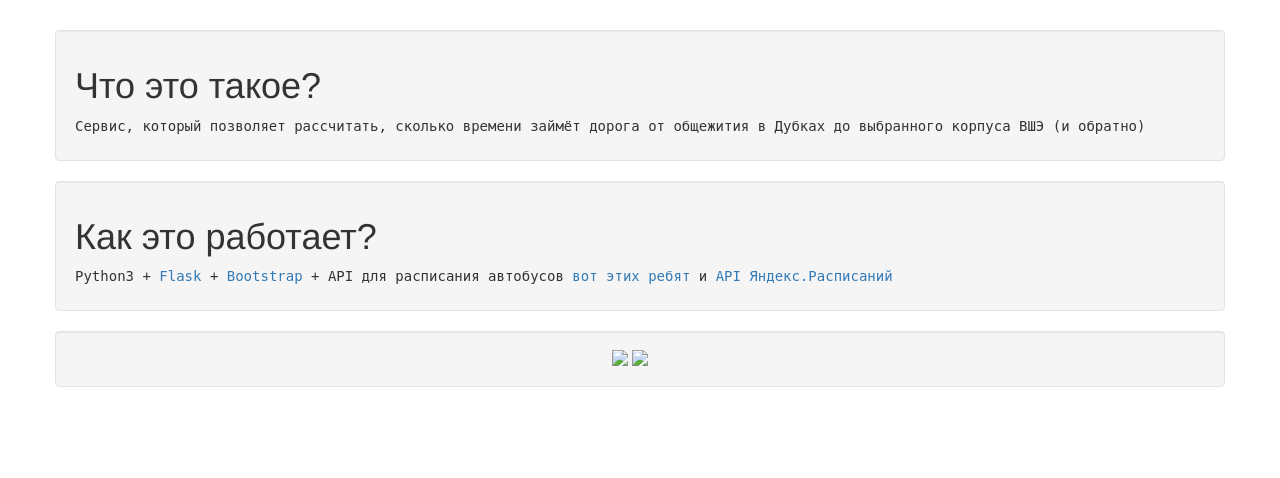
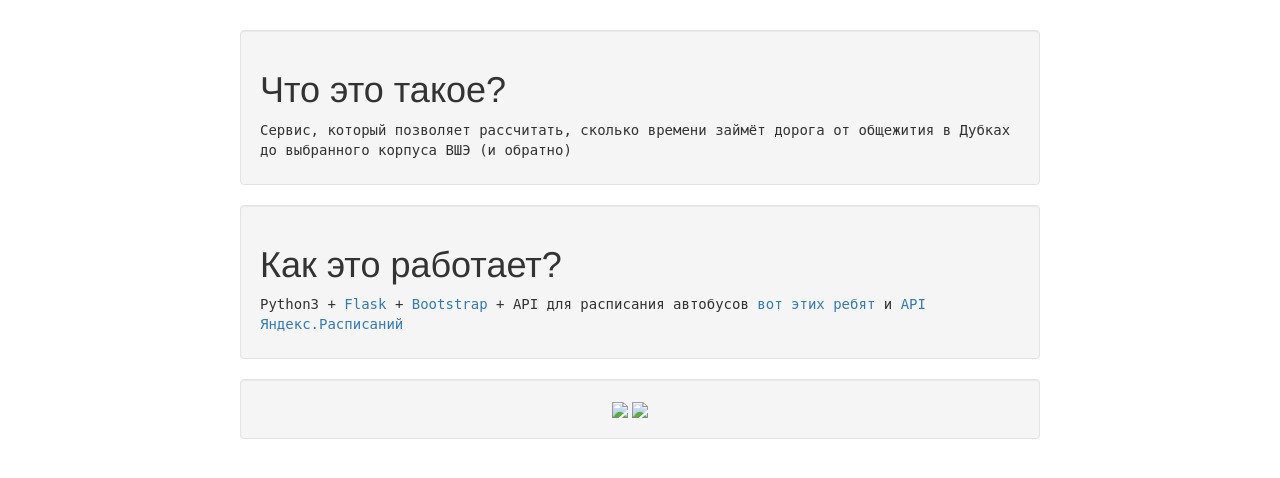
Before and after one commit to vmax/dubki, a Flask app: page /about in a window 1280 px wide. Shown: the top 478 px of the page. Run offline with Flask 2, Linux system fonts and the light colour scheme; some libraries are stand-ins or nearby versions.

Commit message:
design rework
get rid of .container use

```diff
--- a/static/dubki.css
+++ b/static/dubki.css
@@ -1,9 +1,5 @@
 body {
 	padding-top: 30px;
-}
-
-.container {
-	padding-top: 15px;
 }
 
 label {
@@ -15,3 +11,8 @@ label {
 .navbar {
 	text-align: center;
 }
+
+.main {
+    width: 800px;
+    margin: 0 auto;
+}
--- a/templates/about.html
+++ b/templates/about.html
@@ -10,12 +10,14 @@
     </head>
 
     <body>
-    	  <div class='container well'>
+        <div class='main'>
+    	  <div class='well'>
     	  	<h1>Что это такое?</h1>
     	  	<label>Сервис, который позволяет рассчитать, сколько времени займёт дорога от общежития в Дубках
     	  		до выбранного корпуса ВШЭ (и обратно)</label>
     	 </div>
-    	  <div class='container well'>
+
+    	  <div class='well'>
     	  	<h1>Как это работает?</h1>
     	  	<label>Python3 + <a href="http://flask.pocoo.org/">Flask</a> +
     	  		<a href="getbootstrap.com">Bootstrap</a> +
@@ -25,7 +27,7 @@
     	 </div>
 
         {% include 'navbar.html' %}
-
+   </div>
     </body>
 
  </html>
--- a/templates/error-500.html
+++ b/templates/error-500.html
@@ -10,13 +10,14 @@
     </head>
 
     <body>
-         <div class='container well'>
+        <div class='main'>
+         <div class='well'>
     	  	<h1>Что-то пошло не так</h1>
     	  	<label>Скорее всего, мы уже работаем над этим</label>
     	 </div>
 
         {% include 'navbar.html' %}
-
+        </div>
     </body>
 
 </html>
--- a/templates/navbar.html
+++ b/templates/navbar.html
@@ -1,5 +1,5 @@
- <div class='container navbar well'>
+ <div class='navbar well'>
      <a href="mailto:vmax0770@gmail.com?subject=Dubki"><img src='http://mail.google.com/favicon.ico'/></a>
-     <a href="http://vk.com/id219479602"><img src='http://vk.com/favicon.ico'/></a>
+     <a href="http://vk.com/dubki_webapp"><img src='http://vk.com/favicon.ico'/></a>
      <a href="http://github.com/vmax/dubki/"><img width='16px' height='16px' src='http://github.com/favicon.ico'/></a>
 </div>
```
Also changed, not shown: templates/index.html (+11 -8 lines), templates/route_dorm.html (+5 -3 lines), templates/route_edu.html (+5 -5 lines).
